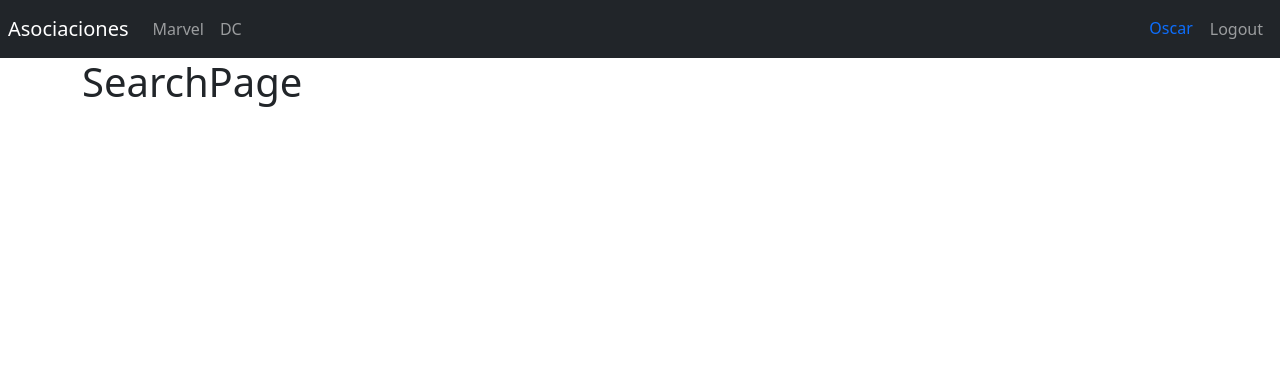
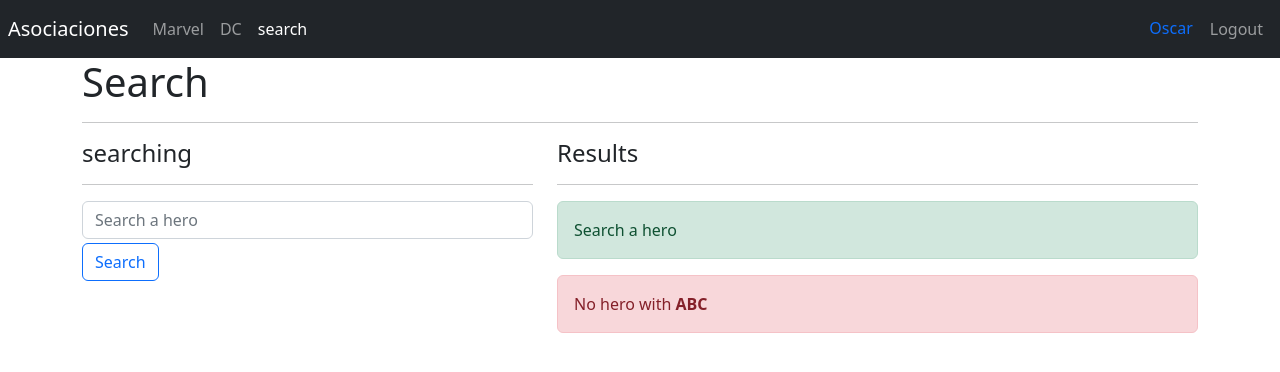
Before and after one commit to oscar-soto/Heroes-Spa-React, a React (Vite) app: page /search in a window 1280 px wide. Shown: the top 372 px of the page. Built offline with nearby package versions, Linux system fonts and the light colour scheme.

Commit message:
Feat: search page created

```diff
--- a/src/heroes/pages/SearchPage.jsx
+++ b/src/heroes/pages/SearchPage.jsx
@@ -1,5 +1,44 @@
+import { HeroCard } from "../components";
+
 export const SearchPage = () => {
   return (
-    <h1>SearchPage</h1>
-  )
-}
+    <>
+      <h1>Search</h1>
+      <hr />
+
+      <div className="row">
+        <div className="col-5">
+          <h4>searching</h4>
+          <hr />
+
+          <form>
+            <input
+              type="text"
+              placeholder="Search a hero"
+              className="form-control"
+              name="searchText"
+              autoComplete="off"
+            />
+
+            <button className="btn btn-outline-primary mt-1">Search</button>
+          </form>
+        </div>
+
+        <div className="col-7">
+          <h4>Results</h4>
+          <hr />
+
+          <div className="alert alert-success">
+            Search a hero
+          </div>
+
+          <div className="alert alert-danger">
+            No hero with <strong>ABC</strong>
+          </div>
+
+          {/* <HeroCard /> */}
+        </div>
+      </div>
+    </>
+  );
+};
--- a/src/ui/components/NavBar.jsx
+++ b/src/ui/components/NavBar.jsx
@@ -34,6 +34,15 @@
           >
             DC
           </NavLink>
+
+          <NavLink
+            className={({ isActive }) =>
+              `nav-item nav-link ${isActive ? 'active' : ''}`
+            }
+            to="/search"
+          >
+            search
+          </NavLink>
         </div>
       </div>
 
```
